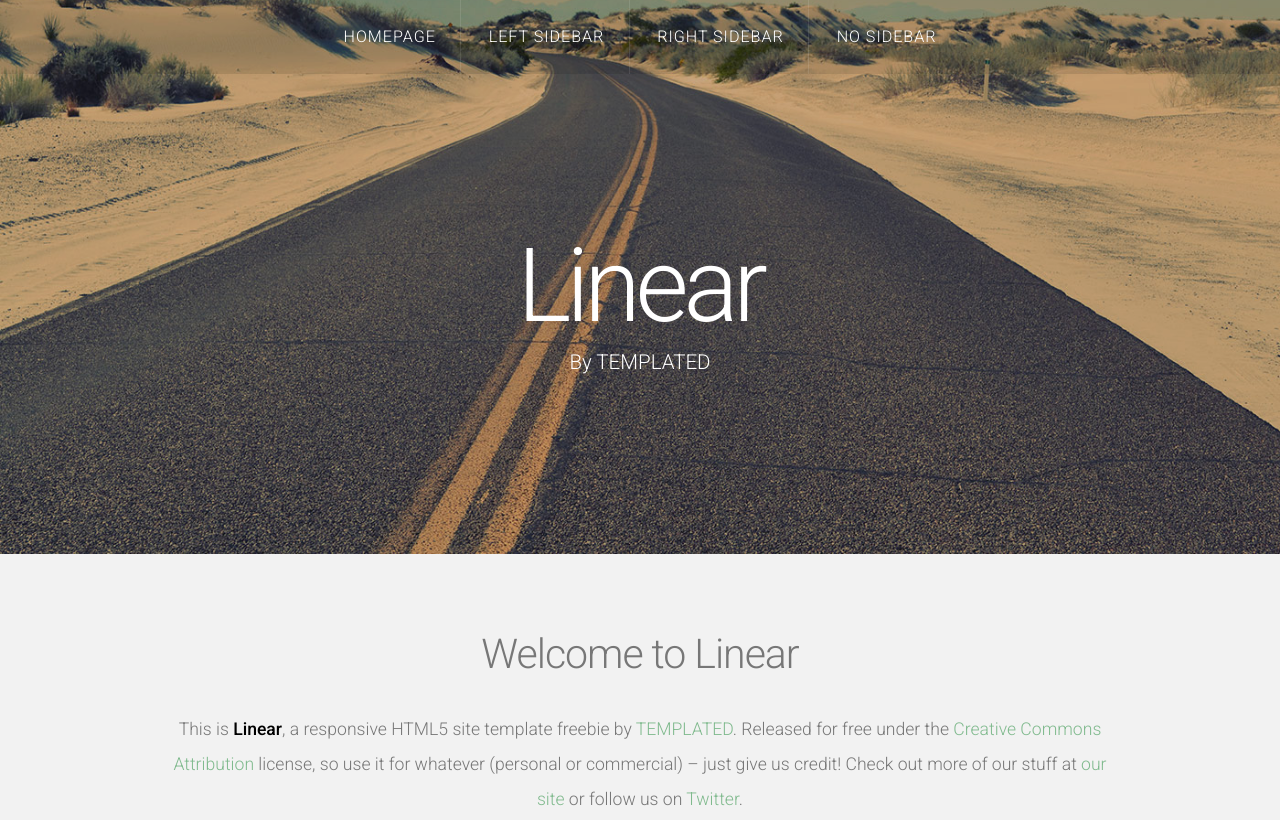
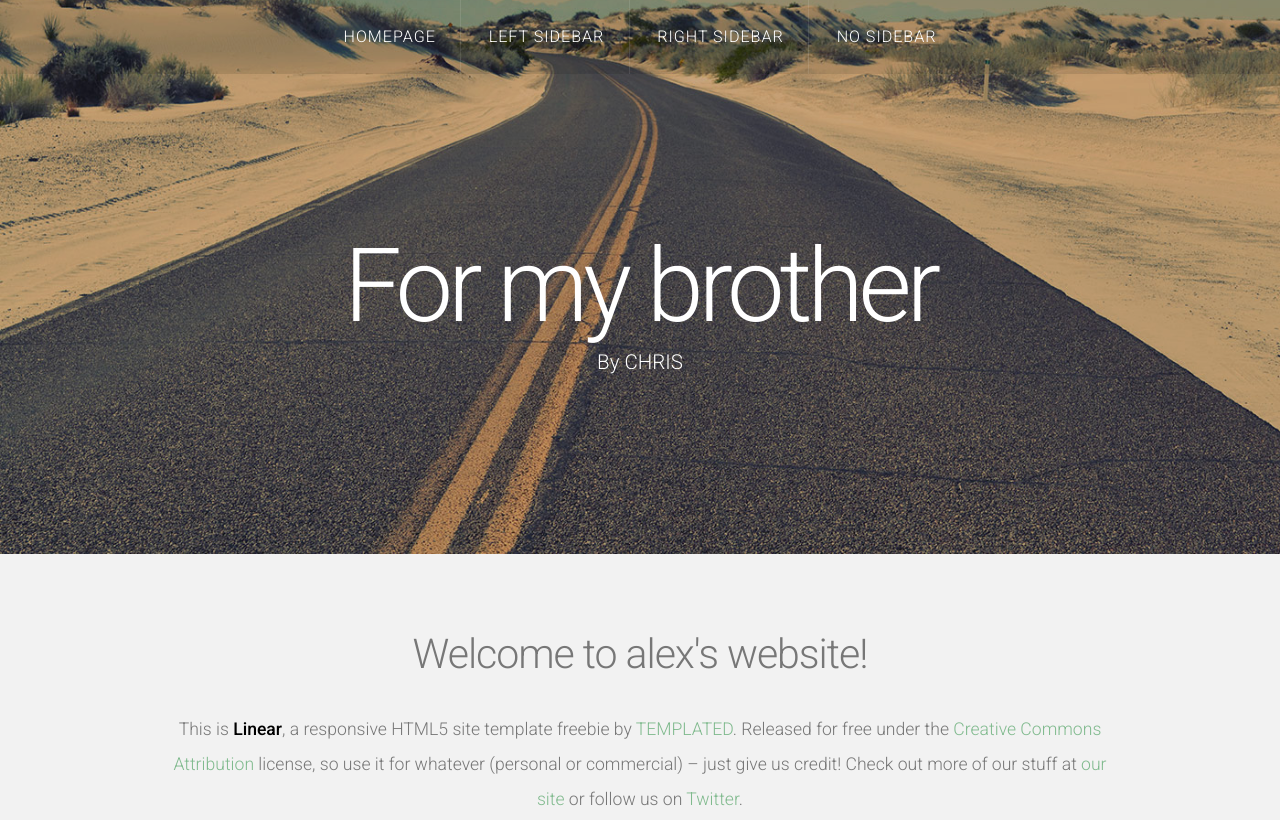
Before and after one commit to BOXEL-REBOUND/For-my-little-brother-Alex, a plain HTML site: page website-1/index.html in a window 1280 px wide. Shown: the top 820 px of the page. Drawn offline with nearby package versions, Linux system fonts and the light colour scheme; a script that the page names is missing.

Commit message:
Update index.html

```diff
--- a/website-1/index.html
+++ b/website-1/index.html
@@ -35,8 +35,8 @@
 
 				<!-- Logo -->
 				<div id="logo">
-					<h1><a href="#">Linear</a></h1>
-					<span class="tag">By TEMPLATED</span>
+					<h1><a href="#">For my brother</a></h1>
+					<span class="tag">By CHRIS</span>
 				</div>
 			</div>
 		</div>
@@ -45,7 +45,7 @@
 		<div id="featured">
 			<div class="container">
 				<header>
-					<h2>Welcome to Linear</h2>
+					<h2>Welcome to alex's website!</h2>
 				</header>
 				<p>This is <strong>Linear</strong>, a responsive HTML5 site template freebie by <a href="http://templated.co">TEMPLATED</a>. Released for free under the <a href="http://templated.co/license">Creative Commons Attribution</a> license, so use it for whatever (personal or commercial) &ndash; just give us credit! Check out more of our stuff at <a href="http://templated.co">our site</a> or follow us on <a href="http://twitter.com/templatedco">Twitter</a>.</p>
 				<hr />
```
